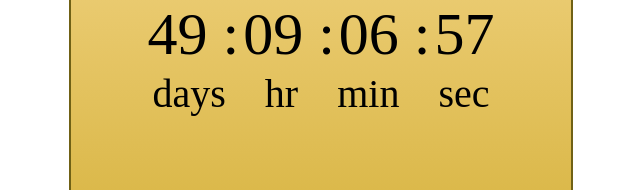
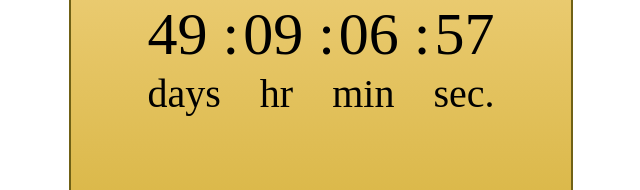
Before and after one commit to lacavalier/countsale, a plain HTML site: page index.html in a window 1280 px wide. Shown: the part 340-530 px from the top of the page, without its empty margins (319-959 px from the left). Drawn offline with Linux system fonts and the light colour scheme.

Commit message:
Update index.html

```diff
--- a/index.html
+++ b/index.html
@@ -17,7 +17,7 @@
         <div class="days1">days</div>
         <div class="hours1">hr</div>
         <div class="minutes1">min</div>
-        <div class="seconds1">sec</div>
+        <div class="seconds1">sec.</div>
       </div>
       <script src="countrevers.js"></script>
     </div>
```
